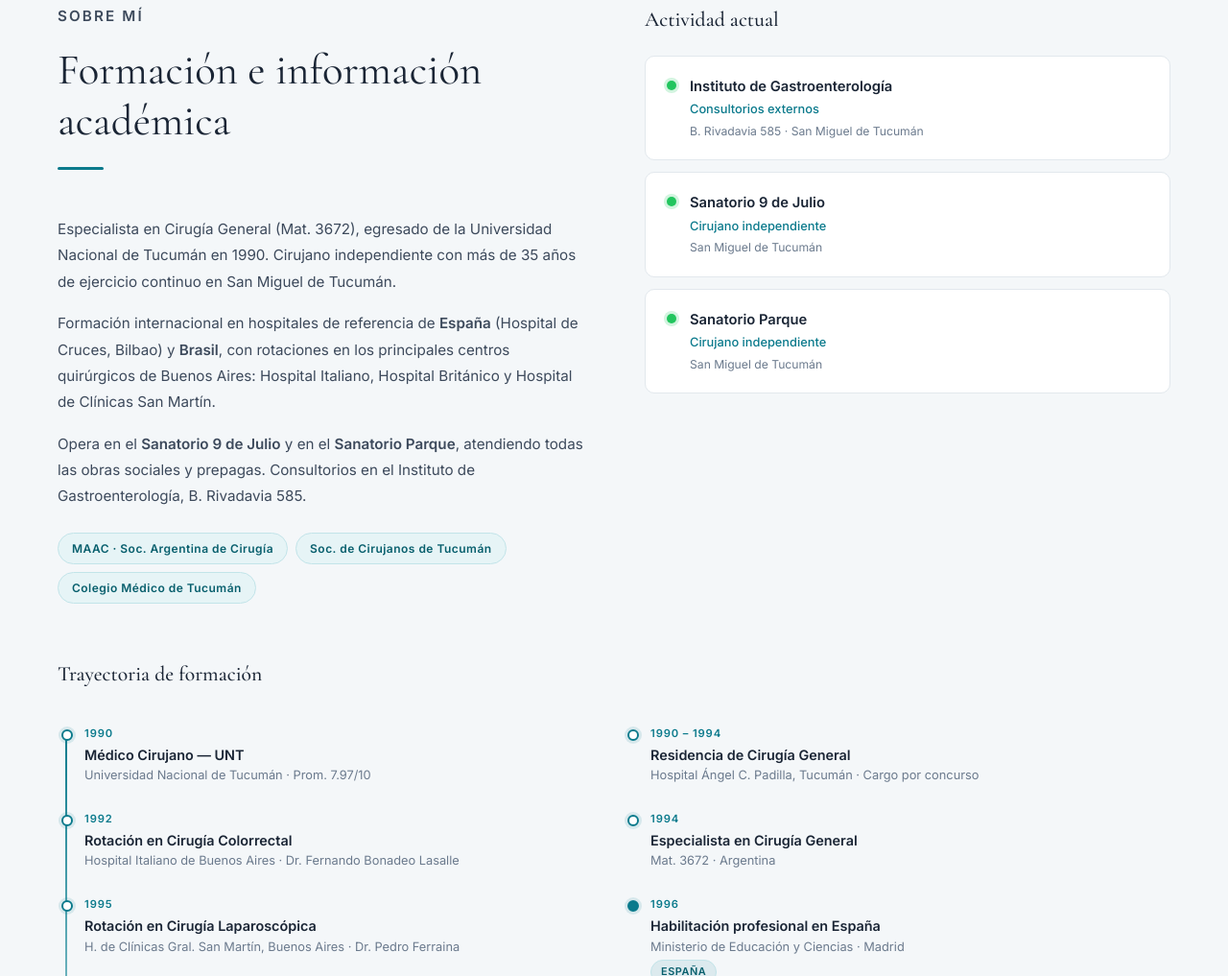
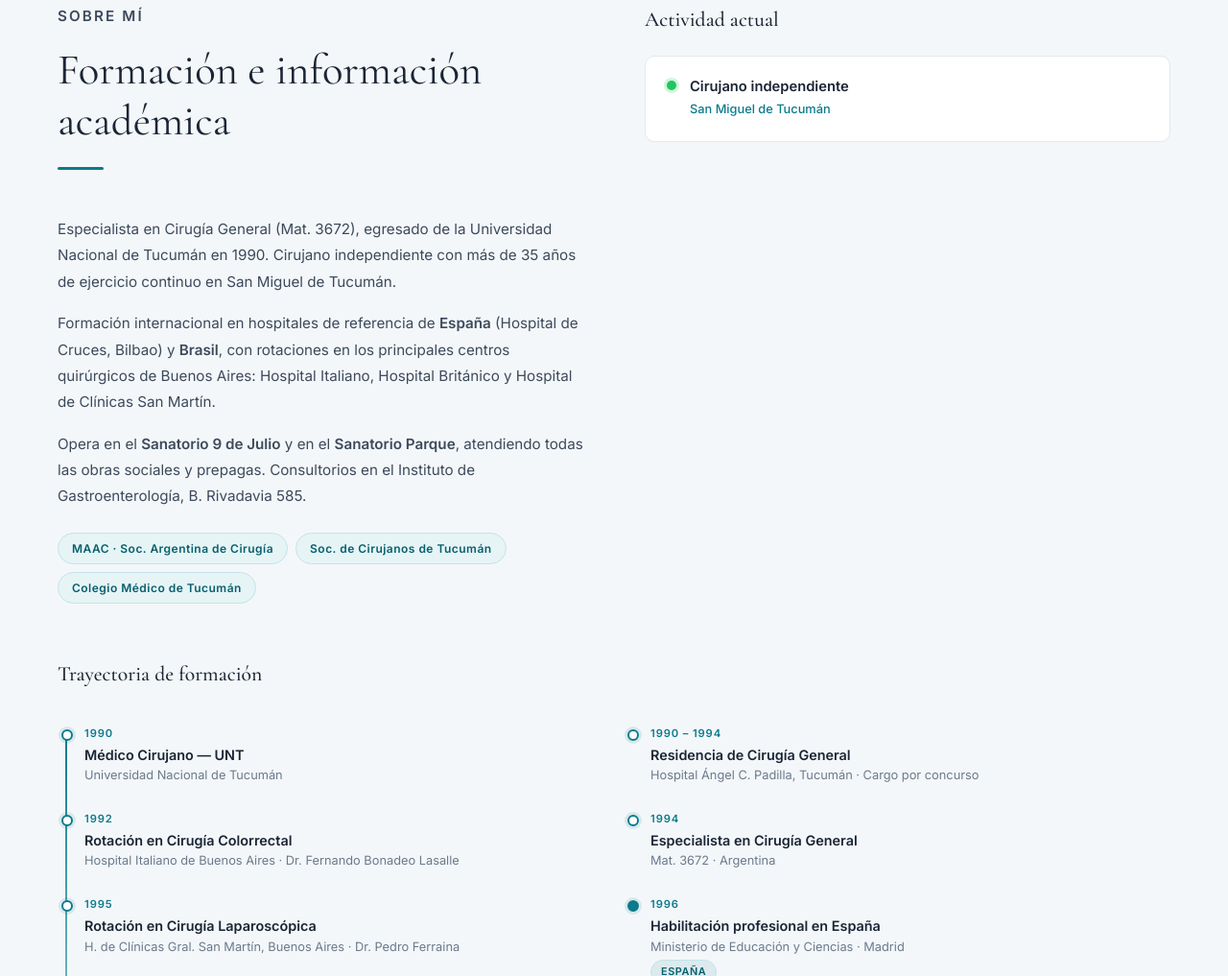
Before and after one commit to mariacaram/dr-esteban-caram, a plain HTML site: page index.html in a window 1280 px wide. Shown: the part 1059-2076 px from the top of the page at 96% size. Drawn offline with nearby package versions, Linux system fonts and the light colour scheme.

Commit message:
Simplificar actividad actual y quitar promedio
- Actividad actual: una sola tarjeta "Cirujano independiente"
- Quita Prom. 7.97/10 del timeline

Co-Authored-By: Claude Sonnet 4.6 <noreply@anthropic.com>

```diff
--- a/index.html
+++ b/index.html
@@ -552,25 +552,8 @@
         <div class="position-card">
           <div class="pos-dot current"></div>
           <div>
-            <div class="pos-name">Instituto de Gastroenterología</div>
-            <div class="pos-role">Consultorios externos</div>
-            <div class="pos-since">B. Rivadavia 585 · San Miguel de Tucumán</div>
-          </div>
-        </div>
-        <div class="position-card">
-          <div class="pos-dot current"></div>
-          <div>
-            <div class="pos-name">Sanatorio 9 de Julio</div>
-            <div class="pos-role">Cirujano independiente</div>
-            <div class="pos-since">San Miguel de Tucumán</div>
-          </div>
-        </div>
-        <div class="position-card">
-          <div class="pos-dot current"></div>
-          <div>
-            <div class="pos-name">Sanatorio Parque</div>
-            <div class="pos-role">Cirujano independiente</div>
-            <div class="pos-since">San Miguel de Tucumán</div>
+            <div class="pos-name">Cirujano independiente</div>
+            <div class="pos-role">San Miguel de Tucumán</div>
           </div>
         </div>
       </div>
@@ -585,7 +568,7 @@
           <div class="tl-dot"></div>
           <div class="tl-year">1990</div>
           <div class="tl-title">Médico Cirujano — UNT</div>
-          <div class="tl-place">Universidad Nacional de Tucumán · Prom. 7.97/10</div>
+          <div class="tl-place">Universidad Nacional de Tucumán</div>
         </div>
 
         <div class="tl-item">
```
